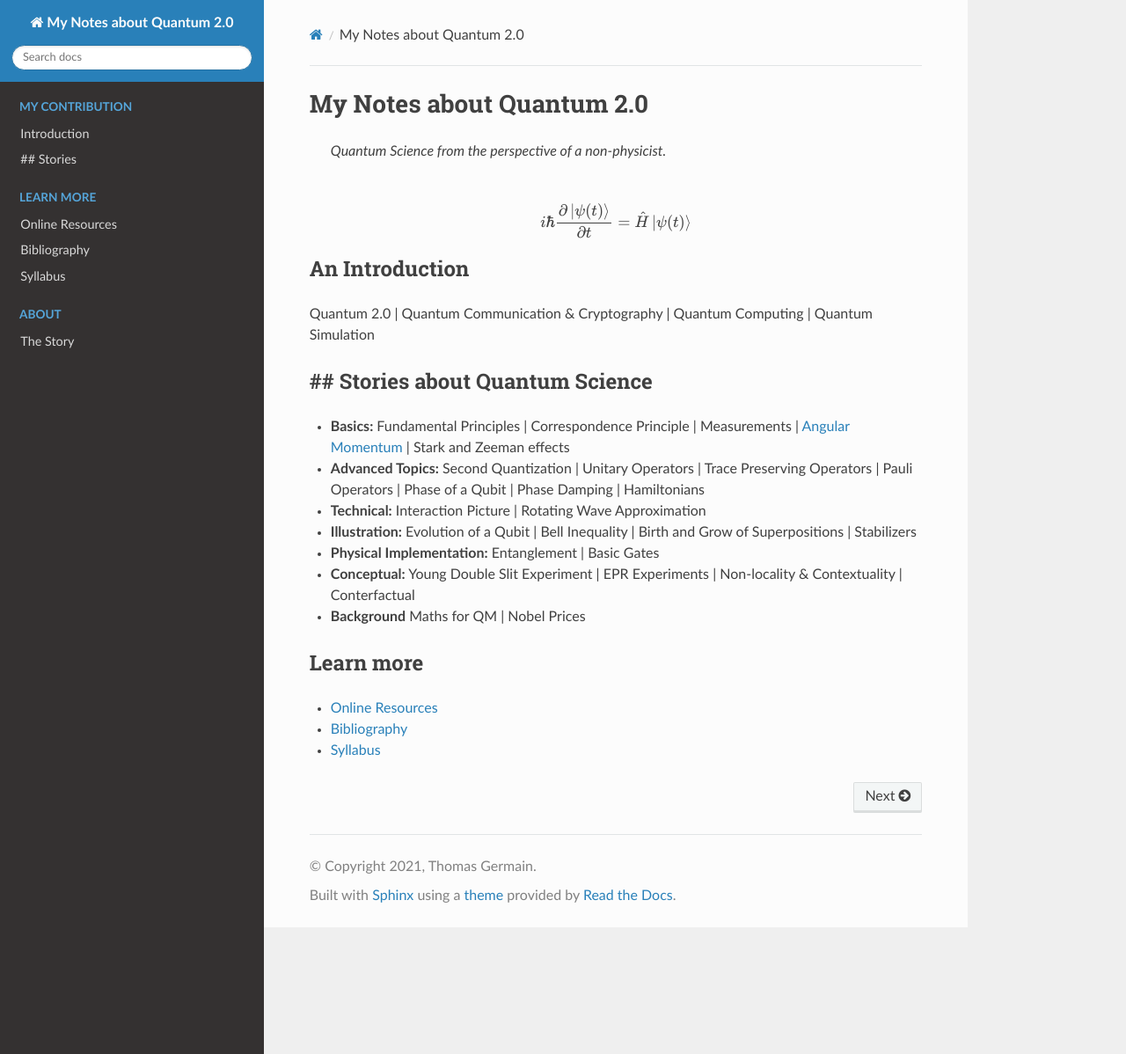
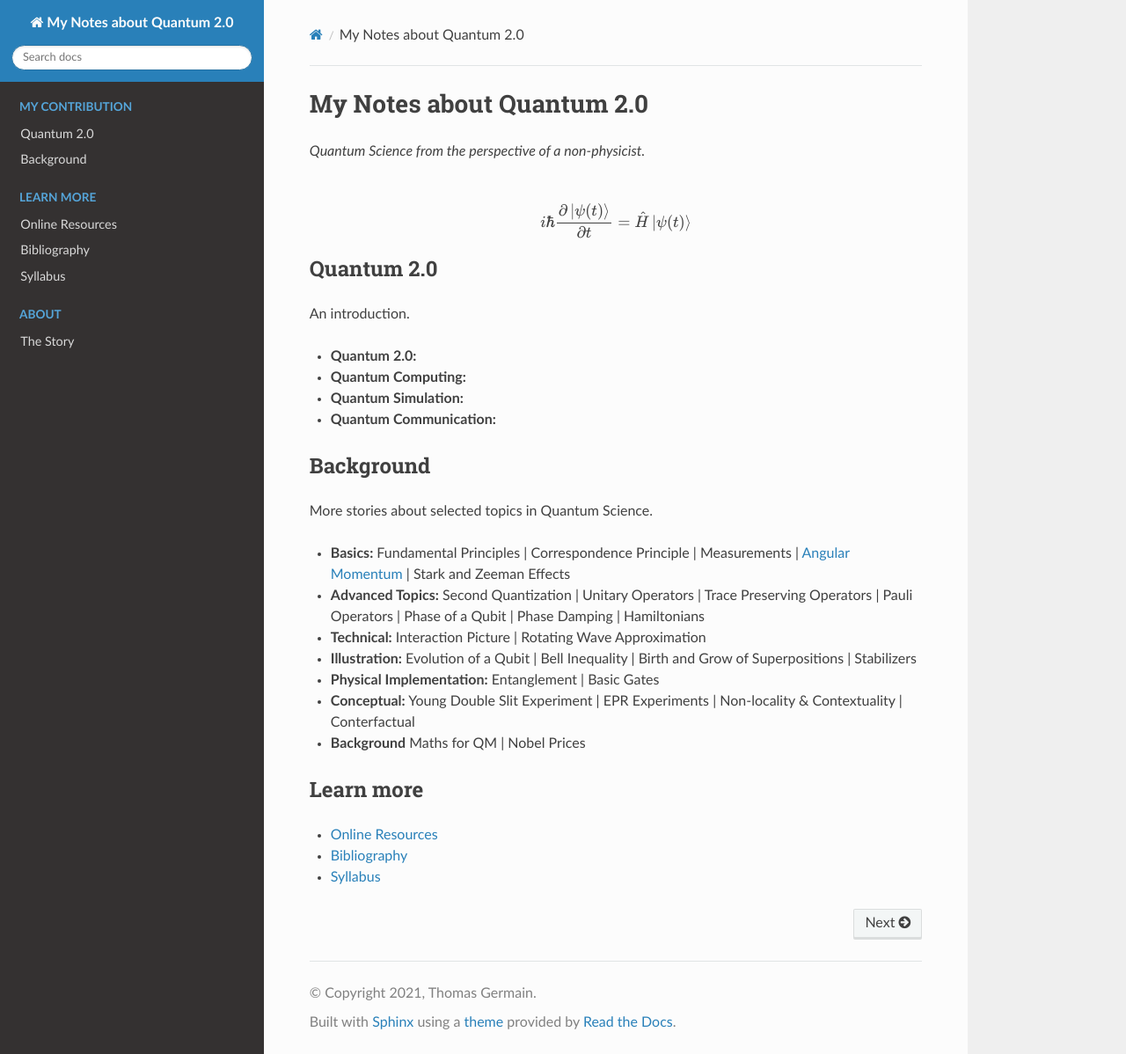
Before and after one commit to tomlqc/about-quantum, a Sphinx documentation site: the page built from source/index.rst, in a window 1280 px wide and 1198 px high. Shown: the whole window at 88% size. Built offline with Sphinx 7.4.7 and the Read the Docs theme 2.0.0, drawn with Linux system fonts in a browser that asks for light colours.

Commit message:
Renamed level 1 titles: Quantum 2.0, Background.

```diff
--- a/source/index.rst
+++ b/source/index.rst
@@ -3,7 +3,7 @@
 My Notes about Quantum 2.0
 ==========================
 
-    *Quantum Science from the perspective of a non-physicist.*
+*Quantum Science from the perspective of a non-physicist.*
 
 .. include:: qutex.rst
 
@@ -39,14 +39,24 @@ My Notes about Quantum 2.0
 
 .. ---------------------------------------------------------------------------
 
-An Introduction
----------------
+Quantum 2.0
+-----------
 
-Quantum 2.0 | Quantum Communication & Cryptography | Quantum Computing | Quantum Simulation
+An introduction.
+
+* **Quantum 2.0:**
+
+* **Quantum Computing:**
+
+* **Quantum Simulation:**
+
+* **Quantum Communication:**
 
 
-## Stories about Quantum Science
---------------------------------
+Background
+----------
+
+More stories about selected topics in Quantum Science.
 
 .. comment: inspired by https://docs.readthedocs.io/en/stable/
 .. comment: # 26
@@ -63,7 +73,7 @@ Quantum 2.0 | Quantum Communication & Cryptography | Quantum Computing | Quantum
   Correspondence Principle |
   Measurements |
   :ref:`stories/angular-momentum:Angular Momentum` |
-  Stark and Zeeman effects
+  Stark and Zeeman Effects
 
 * **Advanced Topics:**
   Second Quantization |
--- a/source/intro/index.rst
+++ b/source/intro/index.rst
@@ -1,7 +1,7 @@
 
-############
-Introduction
-############
+###########
+Quantum 2.0
+###########
 
 .. toctree::
     :hidden:
--- a/source/stories/index.rst
+++ b/source/stories/index.rst
@@ -1,11 +1,11 @@
 
 ##########
-## Stories
+Background
 ##########
 
 .. toctree::
     :maxdepth: 1
-    :caption: Basic
+    :caption: Basics
 
     angular-momentum.rst
 
```
